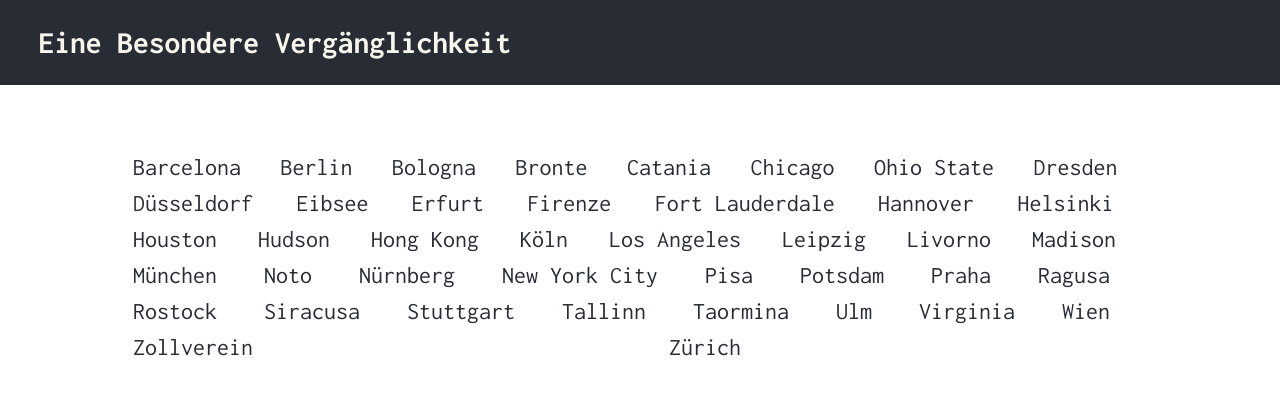
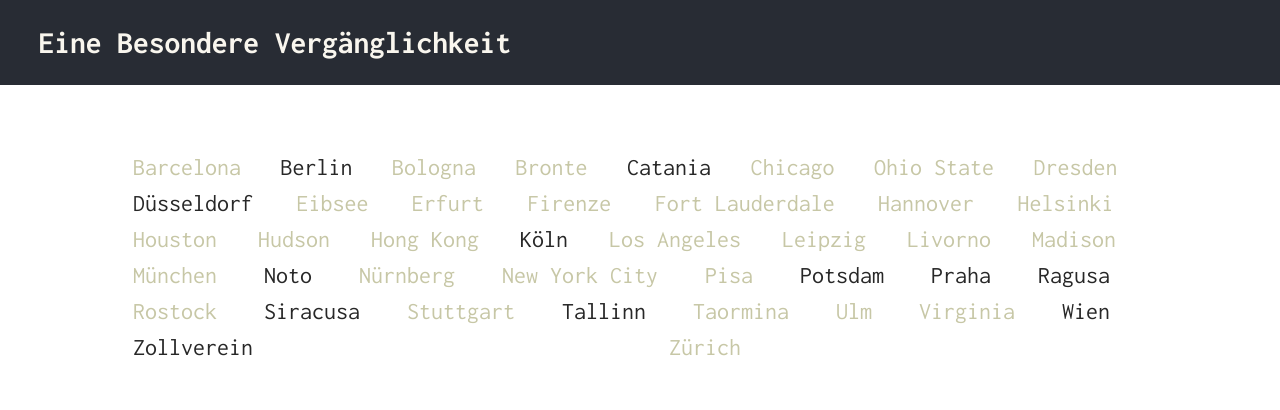
Before and after one commit to marcoft43/marcosclp, a React (Create React App) app: page /Berlin in a window 1280 px wide. Shown: the top 410 px of the page. Built offline with nearby package versions, Linux system fonts and the light colour scheme; a web font is replaced by a local one.

Commit message:
Changed menu color

```diff
--- a/src/App.css
+++ b/src/App.css
@@ -56,7 +56,14 @@
 
 .navbar a {
   text-decoration: none;
-  color: #282c34;
+}
+
+.navbar-camera {
+  color: #272727;
+}
+
+.navbar-phone {
+  color: #C7C7A6
 }
 
 .custom-nav .nav-link {
--- a/src/components/Navbar.js
+++ b/src/components/Navbar.js
@@ -8,47 +8,47 @@ const Front_Navbar = () => {
     <Navbar bg="dark" data-bs-theme="dark">
       <Container className="front-navbar">
         <Nav className="custom-nav">
-          <Nav.Link href="/Barcelona" className='me-3'>Barcelona</Nav.Link>
-          <Nav.Link href="/Berlin" className='me-3'>Berlin</Nav.Link>
-          <Nav.Link href="/Bologna" className='me-3'>Bologna</Nav.Link>
-          <Nav.Link href="/Bronte" className='me-3'>Bronte</Nav.Link>
-          <Nav.Link href="/Catania" className='me-3'>Catania</Nav.Link>
-          <Nav.Link href="/Chicago" className='me-3'>Chicago</Nav.Link>
-          <Nav.Link href="/Columbus" className='me-3'>Ohio State</Nav.Link>
-          <Nav.Link href="/Dresden" className='me-3'>Dresden</Nav.Link>
-          <Nav.Link href="/Dusseldorf" className='me-3'>Düsseldorf</Nav.Link>
-          <Nav.Link href="/Eibsee" className='me-3'>Eibsee</Nav.Link>
-          <Nav.Link href="/Erfurt" className='me-3'>Erfurt</Nav.Link>
-          <Nav.Link href="/Firenze" className='me-3'>Firenze</Nav.Link>
-          <Nav.Link href="/FL" className='me-3'>Fort Lauderdale</Nav.Link>
-          <Nav.Link href="/Hannover" className='me-3'>Hannover</Nav.Link>
-          <Nav.Link href="/Helsinki" className='me-3'>Helsinki</Nav.Link>
-          <Nav.Link href="/Houston" className='me-3'>Houston</Nav.Link>
-          <Nav.Link href="/Hudson" className='me-3'>Hudson</Nav.Link>
-          <Nav.Link href="/HK" className='me-3'>Hong Kong</Nav.Link>
-          <Nav.Link href="/Koln" className='me-3'>Köln</Nav.Link>
-          <Nav.Link href="/LA" className='me-3'>Los Angeles</Nav.Link>
-          <Nav.Link href="/Leipzig" className='me-3'>Leipzig</Nav.Link>
-          <Nav.Link href="/Livorno" className='me-3'>Livorno</Nav.Link>
-          <Nav.Link href="/Madison" className='me-3'>Madison</Nav.Link>
-          <Nav.Link href="/Munich" className='me-3'>München</Nav.Link>
-          <Nav.Link href="/Noto" className='me-3'>Noto</Nav.Link>
-          <Nav.Link href="/Nuremberg" className='me-3'>Nürnberg</Nav.Link>
-          <Nav.Link href="/NYC" className='me-3'>New York City</Nav.Link>
-          <Nav.Link href="/Pisa" className='me-3'>Pisa</Nav.Link>
-          <Nav.Link href="/Potsdam" className='me-3'>Potsdam</Nav.Link>
-          <Nav.Link href="/Praha" className='me-3'>Praha</Nav.Link>
-          <Nav.Link href="/Ragusa" className='me-3'>Ragusa</Nav.Link>
-          <Nav.Link href="/Rostock" className='me-3'>Rostock</Nav.Link>
-          <Nav.Link href="/Siracusa" className='me-3'>Siracusa</Nav.Link>
-          <Nav.Link href="/Stuttgart" className='me-3'>Stuttgart</Nav.Link>
-          <Nav.Link href="/Tallinn" className='me-3'>Tallinn</Nav.Link>
-          <Nav.Link href="/Taormina" className='me-3'>Taormina</Nav.Link>
-          <Nav.Link href="/Ulm" className='me-3'>Ulm</Nav.Link>
-          <Nav.Link href="/Virginia" className='me-3'>Virginia</Nav.Link>
-          <Nav.Link href="/Wien" className='me-3'>Wien</Nav.Link>
-          <Nav.Link href="/Zollverein" className='me-3'>Zollverein</Nav.Link>
-          <Nav.Link href="/Zurich" className='me-3'>Zürich</Nav.Link>
+          <Nav.Link href="/Barcelona" className='me-3 navbar-phone'>Barcelona</Nav.Link>
+          <Nav.Link href="/Berlin" className='me-3 navbar-camera'>Berlin</Nav.Link>
+          <Nav.Link href="/Bologna" className='me-3 navbar-phone'>Bologna</Nav.Link>
+          <Nav.Link href="/Bronte" className='me-3 navbar-phone'>Bronte</Nav.Link>
+          <Nav.Link href="/Catania" className='me-3 navbar-camera'>Catania</Nav.Link>
+          <Nav.Link href="/Chicago" className='me-3 navbar-phone'>Chicago</Nav.Link>
+          <Nav.Link href="/Columbus" className='me-3 navbar-phone'>Ohio State</Nav.Link>
+          <Nav.Link href="/Dresden" className='me-3 navbar-phone'>Dresden</Nav.Link>
+          <Nav.Link href="/Dusseldorf" className='me-3 navbar-camera'>Düsseldorf</Nav.Link>
+          <Nav.Link href="/Eibsee" className='me-3 navbar-phone'>Eibsee</Nav.Link>
+          <Nav.Link href="/Erfurt" className='me-3 navbar-phone'>Erfurt</Nav.Link>
+          <Nav.Link href="/Firenze" className='me-3 navbar-phone'>Firenze</Nav.Link>
+          <Nav.Link href="/FL" className='me-3 navbar-phone'>Fort Lauderdale</Nav.Link>
+          <Nav.Link href="/Hannover" className='me-3 navbar-phone'>Hannover</Nav.Link>
+          <Nav.Link href="/Helsinki" className='me-3 navbar-phone'>Helsinki</Nav.Link>
+          <Nav.Link href="/Houston" className='me-3 navbar-phone'>Houston</Nav.Link>
+          <Nav.Link href="/Hudson" className='me-3 navbar-phone'>Hudson</Nav.Link>
+          <Nav.Link href="/HK" className='me-3 navbar-phone'>Hong Kong</Nav.Link>
+          <Nav.Link href="/Koln" className='me-3 navbar-camera'>Köln</Nav.Link>
+          <Nav.Link href="/LA" className='me-3 navbar-phone'>Los Angeles</Nav.Link>
+          <Nav.Link href="/Leipzig" className='me-3 navbar-phone'>Leipzig</Nav.Link>
+          <Nav.Link href="/Livorno" className='me-3 navbar-phone'>Livorno</Nav.Link>
+          <Nav.Link href="/Madison" className='me-3 navbar-phone'>Madison</Nav.Link>
+          <Nav.Link href="/Munich" className='me-3 navbar-phone'>München</Nav.Link>
+          <Nav.Link href="/Noto" className='me-3 navbar-camera'>Noto</Nav.Link>
+          <Nav.Link href="/Nuremberg" className='me-3 navbar-phone'>Nürnberg</Nav.Link>
+          <Nav.Link href="/NYC" className='me-3 navbar-phone'>New York City</Nav.Link>
+          <Nav.Link href="/Pisa" className='me-3 navbar-phone'>Pisa</Nav.Link>
+          <Nav.Link href="/Potsdam" className='me-3 navbar-camera'>Potsdam</Nav.Link>
+          <Nav.Link href="/Praha" className='me-3 navbar-camera'>Praha</Nav.Link>
+          <Nav.Link href="/Ragusa" className='me-3 navbar-camera'>Ragusa</Nav.Link>
+          <Nav.Link href="/Rostock" className='me-3 navbar-phone'>Rostock</Nav.Link>
+          <Nav.Link href="/Siracusa" className='me-3 navbar-camera'>Siracusa</Nav.Link>
+          <Nav.Link href="/Stuttgart" className='me-3 navbar-phone'>Stuttgart</Nav.Link>
+          <Nav.Link href="/Tallinn" className='me-3 navbar-camera'>Tallinn</Nav.Link>
+          <Nav.Link href="/Taormina" className='me-3 navbar-phone'>Taormina</Nav.Link>
+          <Nav.Link href="/Ulm" className='me-3 navbar-phone'>Ulm</Nav.Link>
+          <Nav.Link href="/Virginia" className='me-3 navbar-phone'>Virginia</Nav.Link>
+          <Nav.Link href="/Wien" className='me-3 navbar-camera'>Wien</Nav.Link>
+          <Nav.Link href="/Zollverein" className='me-3 navbar-camera'>Zollverein</Nav.Link>
+          <Nav.Link href="/Zurich" className='me-3 navbar-phone'>Zürich</Nav.Link>
         </Nav>
       </Container>
     </Navbar>
--- a/src/pages/Berlin.js
+++ b/src/pages/Berlin.js
@@ -38,7 +38,7 @@ const Berlin = () => {
             <div className="color-bar bright-yellow"></div>
             <span className="text">Berlin - U-Bahnhof Museumsinsel</span>
           </div>
-          <p style={{justifyContent: 'left'}}>Themed after stage set for <em>The Magic Flute</em> in Wien by Karl Friedrich Schinkel</p>
+          <p style={{justifyContent: 'left', fontSize: '2vmin'}}>Themed after stage set for <em>The Magic Flute</em> in Wien by Karl Friedrich Schinkel</p>
         </div>
         <div className='centered-div'>
           <img src={BerlinWannsee} alt="Berlin Wannsee" style={{width: '90%', height: 'auto'}} className="responsive-img"/>
--- a/src/pages/Munich.js
+++ b/src/pages/Munich.js
@@ -6,6 +6,7 @@ import MunichIsar from '../assets/images/Munich_Isar.jpg';
 import MunichCarino from '../assets/images/Munich_Carino.jpg';
 import MunichNeuperlach from '../assets/images/Munich_Neuperlach.jpg';
 import MunichSchwabing from '../assets/images/Munich_Schwabing.jpg';
+import MunichOlympiapark from '../assets/images/Munich_Olympiapark.jpg';
 
 const Munich = () => {
   return(
@@ -23,6 +24,13 @@ const Munich = () => {
           <div className="text-with-bar padding-left-5">
             <div className="color-bar polynesian-blue"></div>
             <span className="text">München - Isar</span>
+          </div>
+        </div>
+        <div className='centered-div'>
+          <img src={MunichOlympiapark} alt="Munich Olympiapark" style={{width: '90%', height: 'auto'}} className="responsive-img"/>
+          <div className="text-with-bar padding-left-5">
+            <div className="color-bar polynesian-blue"></div>
+            <span className="text">München - Olympiapark</span>
           </div>
         </div>
         <div className='centered-div'>
```
Also changed, not shown: 1 other file (tests, documents, lock files or other folders).
